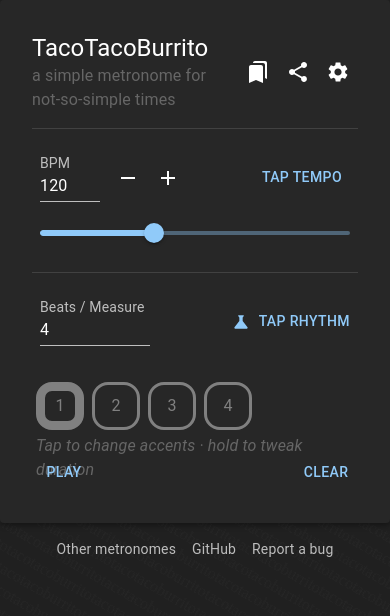
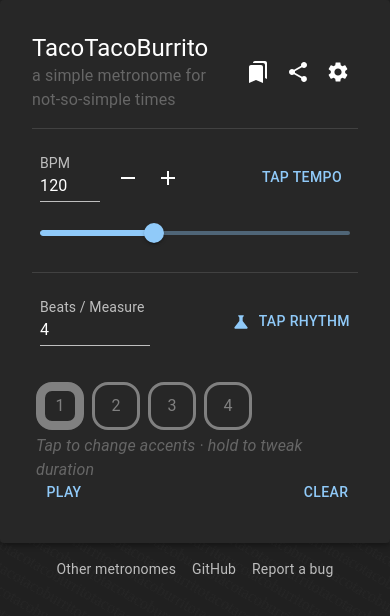
Before and after one commit to evinism/tacotacoburrito, a Next.js app: page / in a window 390 px wide. Shown: the top 616 px of the page. Built offline with nearby package versions, Linux system fonts and the light colour scheme; what @mui/material-nextjs would draw is missing.

Commit message:
fix wrapping issue with fancy css weirdness

```diff
--- a/src/metronome/classic/classic.module.css
+++ b/src/metronome/classic/classic.module.css
@@ -153,17 +153,24 @@
   border-style: solid;
 }
 
+@media  (max-width: 410px) {
+  .ClickInstructions.ClickInstructions {
+    height: 2.5rem;
+  }
+}
+
 .ClickInstructions {
   font-style: italic;
   color: #666;
   height: 1.25rem;
   padding-left: 0.25rem;
   opacity: 1;
-  transition: opacity 0.2s ease-out;
+  transition: opacity 0.2s ease-out, height 0.2s ease-out;
 }
 
 .ClickInstructions.IsIrrelevant {
   opacity: 0;
+  height: 1.25rem;
 }
 
 .MeasureLabel {
```
